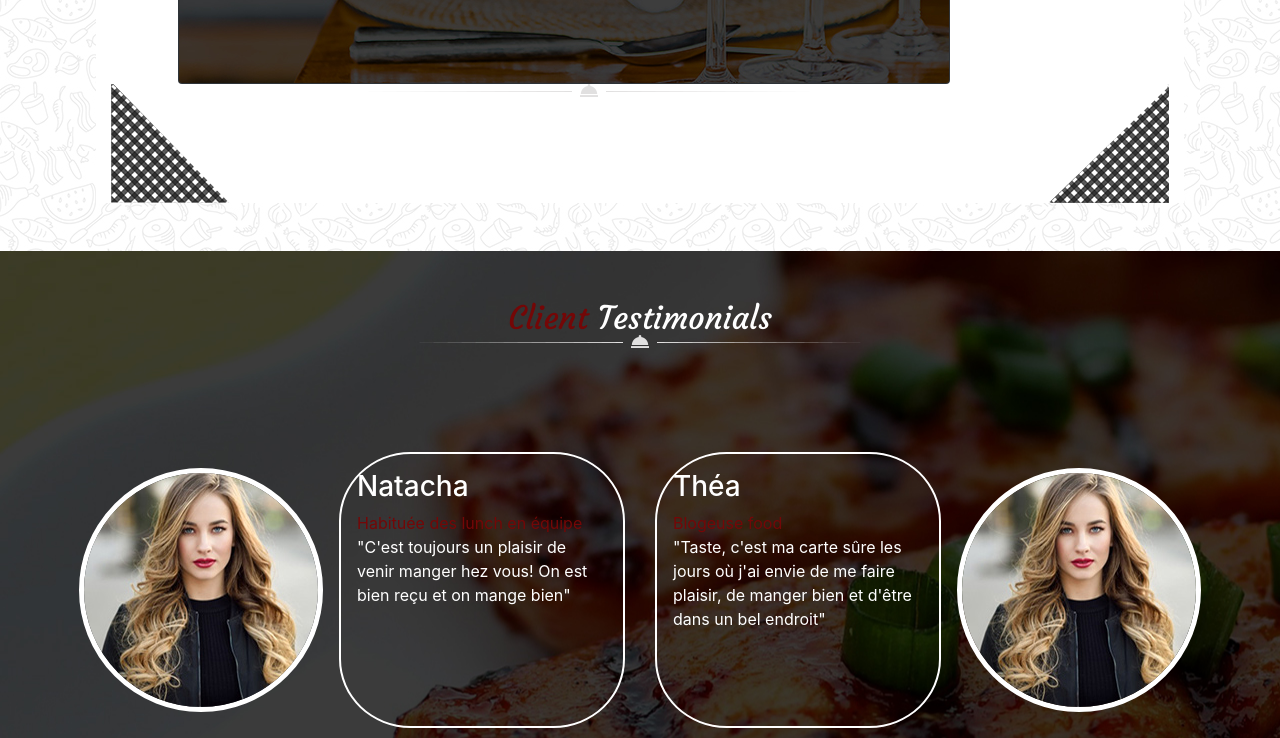
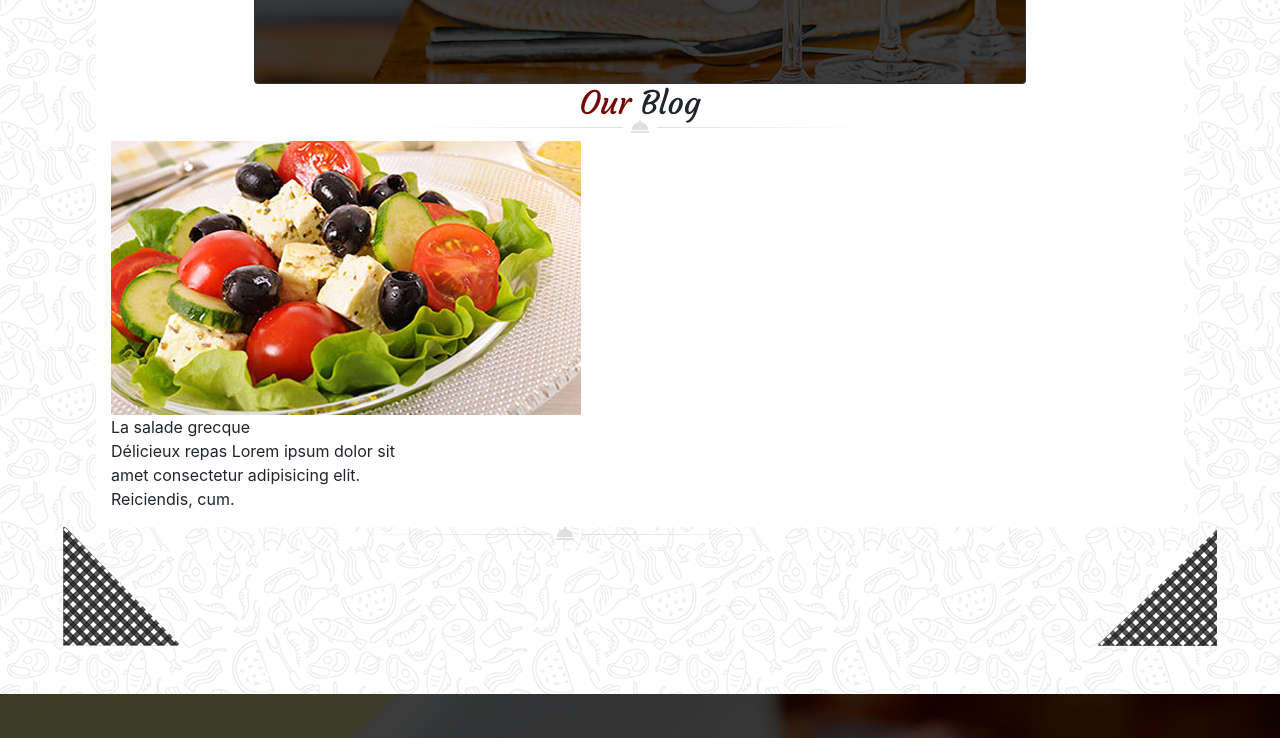
Before and after one commit to VioletteJacobs/chef, a website: page index.html in a window 1280 px wide. Shown: the part 2778-3516 px from the top of the page. Drawn offline with nearby package versions, Linux system fonts and the light colour scheme.

Commit message:
pause j3

```diff
--- a/index.html
+++ b/index.html
@@ -473,6 +473,7 @@
         </div>
         <!-- book your table -->
         <div class="row m-0 justify-content-center">
+          <!-- card -->
           <div class="card bg-dark text-white">
             <img src="./public/images/book_table_bg.jpg" class="card-img" alt="iamge d'arriére plan table">
             <div class="card-img-overlay">
@@ -528,9 +529,29 @@
               <button type="button" class="btn btn1">Réservez</button>
             </div>
           </div>
+        </div>
         <!-- blog -->
+        <div class="row m-0">
+        <h2 class="text-center col-12"><span>Our</span> Blog</h2>
+        <div class="row m-0">
+          <!-- article 1 -->
+          <div class="col-lg-6 col-md-6 col-sm-12">
             <div>
-          <h2 class="text-center col-12"><span>Our</span> Blog</h2>
+              <img src="./public/images/blog_img1.jpg" alt="assiette">
+              <div class="like">
+
+              </div>
+              <div>
+                <span>La salade grecque</span>
+                <p>Délicieux repas Lorem ipsum dolor sit amet consectetur adipisicing elit. Reiciendis, cum.</p>
+              </div>
+            </div>
+
+          </div>
+          <!-- article 2 -->
+          <div></div>
+
+        </div>
         </div>
         </div>
         <!-- déco fin -->
@@ -637,7 +658,7 @@
           <div class="col-lg-4 col-md-4 col-sm-12 p-3 text-center">
             <h3>Popular Tags</h3>
             <div>
-              <a class="btn" href="#" role="button">Foof</a>
+              <a class="btn" href="#" role="button"></a>
               <!-- <button type="button" class="btn btn-danger">Danger</button>
               <button type="button" class="btn btn-danger">Danger</button>
               <button type="button" class="btn btn-danger">Danger</button>
@@ -647,8 +668,6 @@
             </div>
           </div>
         </div>
-
-
       </div>
       <div class="copyright">
         <span>copyright. El famoso site del chef, #coding15</span>
--- a/src/sass/modules/_sectiontrois.sass
+++ b/src/sass/modules/_sectiontrois.sass
@@ -1,6 +1,2 @@
 .sectiontrois
     background-image: url("../../public/images/main_bg.jpg")
-// .book
-//     width: 60%
-//     background-image: url("../../public/images/book_table_bg.jpg")
-//     border-radius: 30%
```
Lines whose indentation alone changed are shown as unchanged.
